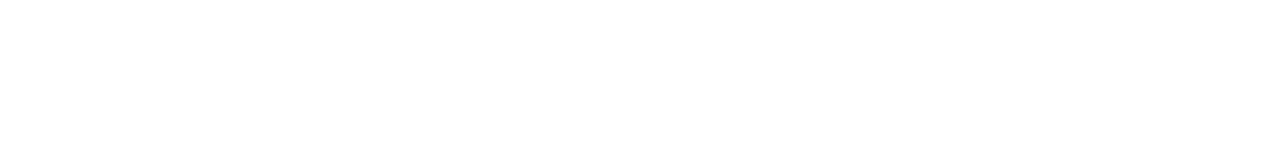
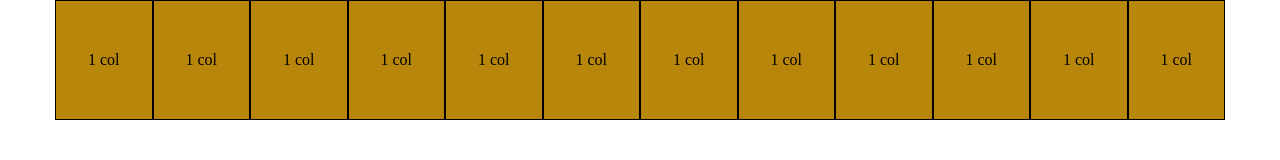
Before and after one commit to francescobiava/html-css-12bool, a plain HTML site: page index.html in a window 1280 px wide. Drawn offline with Linux system fonts and the light colour scheme.

Commit message:
inserita prima riga col-1

```diff
--- a/assets/css/style.css
+++ b/assets/css/style.css
@@ -0,0 +1,12 @@
+*{
+  margin: 0;
+  padding: 0;
+  box-sizing: border-box;
+}
+
+.content{
+  text-align: center;
+  background-color: #b8860b;
+  padding: 50px 10px 50px;
+  border: 1px solid #000;
+}
--- a/index.html
+++ b/index.html
@@ -8,6 +8,69 @@
   <title>12bool</title>
 </head>
 <body>
+  <!-- first row -->
+  <div class="container">
+    <div class="col-1">
+      <div class="content">
+        <p>1 col</p>
+      </div>
+    </div>
+    <div class="col-1">
+      <div class="content">
+        <p>1 col</p>
+      </div>
+    </div>
+    <div class="col-1">
+      <div class="content">
+        <p>1 col</p>
+      </div>
+    </div>
+    <div class="col-1">
+      <div class="content">
+        <p>1 col</p>
+      </div>
+    </div>
+    <div class="col-1">
+      <div class="content">
+        <p>1 col</p>
+      </div>
+    </div>
+    <div class="col-1">
+      <div class="content">
+        <p>1 col</p>
+      </div>
+    </div>
+    <div class="col-1">
+      <div class="content">
+        <p>1 col</p>
+      </div>
+    </div>
+    <div class="col-1">
+      <div class="content">
+        <p>1 col</p>
+      </div>
+    </div>
+    <div class="col-1">
+      <div class="content">
+        <p>1 col</p>
+      </div>
+    </div>
+    <div class="col-1">
+      <div class="content">
+        <p>1 col</p>
+      </div>
+    </div>
+    <div class="col-1">
+      <div class="content">
+        <p>1 col</p>
+      </div>
+    </div>
+    <div class="col-1">
+      <div class="content">
+        <p>1 col</p>
+      </div>
+    </div>
+  </div>
 
 </body>
 </html>
```
